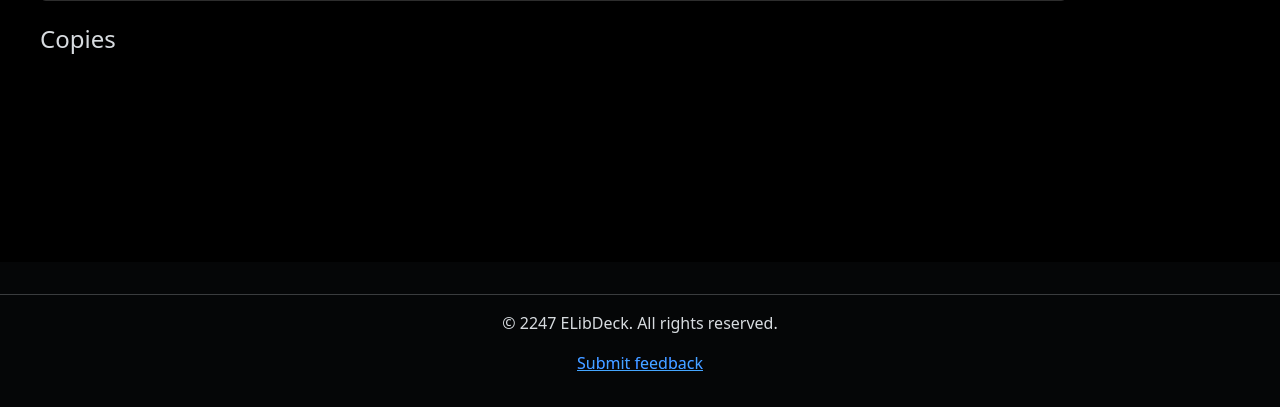
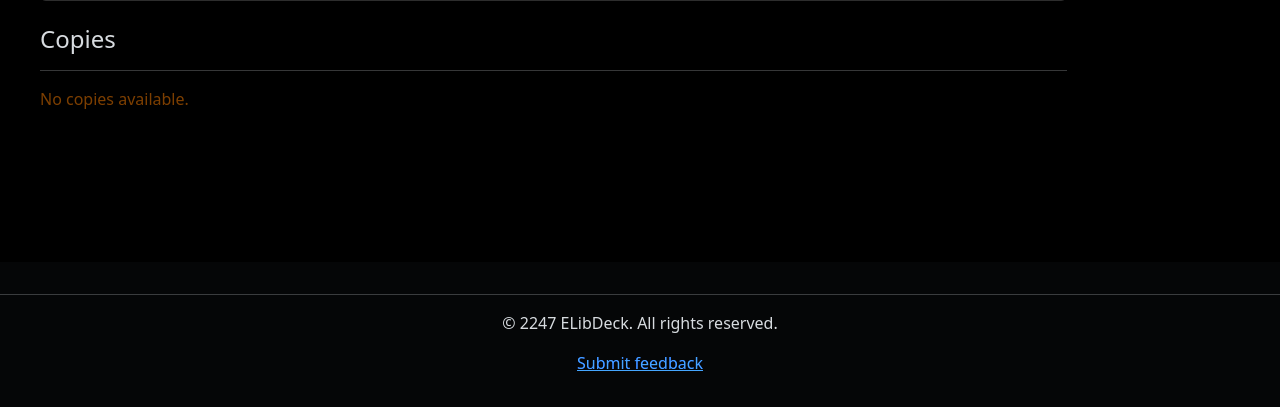
Before and after one commit to atharva7-g/elibdeck, a Django app: page /book/6 in a window 1280 px wide. Shown: the part 393-800 px from the top of the page. Run offline with Django 5.2, Linux system fonts and the light colour scheme; data comes from the database, SQL or seed files in the repository; both versions use the stored data as it was after the commit; some libraries are stand-ins or nearby versions.

Commit message:
add copies field. TODO: test.

```diff
--- a/books_catalog/forms.py
+++ b/books_catalog/forms.py
@@ -55,9 +55,11 @@ class AddAuthorForm(forms.ModelForm):
 
 
 class AddBookForm(forms.ModelForm):
+    available_copies = forms.IntegerField(min_value=1, initial=1, label="Number of Copies")
+
     class Meta:
         model = Book
-        fields = ['title', 'author', 'publication_date', 'genre', 'isbn', 'cover_image']
+        fields = ['title', 'author', 'publication_date', 'genre', 'isbn', 'cover_image', 'available_copies']
         widgets = {
             'publication_date': forms.NumberInput(attrs={'min': '1000', 'max': '9999'})
         }
--- a/books_catalog/templates/books_catalog/book_detail.html
+++ b/books_catalog/templates/books_catalog/book_detail.html
@@ -15,7 +15,6 @@
 
                     <!-- User's rating form -->
                     {% if user.is_authenticated %}
-                        <h4>Rating</h4>
                         {% if can_rate %}
                             {% if not user_rating %}
                                 <form method="post">
@@ -71,7 +70,10 @@
         <br>
 
         <h4>Copies</h4>
-
+        {% if available_copies_count > 0 %}
+                <p class="text-muted">
+                {{ available_copies_count }} available
+                </p>
             {% for copy in book.bookinstance_set.all %}
                 <hr/>
                 <p
@@ -81,13 +83,19 @@
                 {% if copy.status != 'a' %}
                     <p><strong>Due to be returned:</strong> {{ copy.due_date }}</p>
                 {% elif copy.status == 'a' and user.is_authenticated and not perms.books_catalog.can_mark_returned %}
-                <p><a href="{% url 'books_catalog:borrow-book' copy.id %}" class="btn btn-primary">Borrow book</a></p>
+                    <p><a href="{% url 'books_catalog:borrow-book' copy.id %}" class="btn btn-primary">Borrow book</a>
+                    </p>
                 {% endif %}
                 {% if perms.books_catalog.can_mark_returned %}
                     <p class="text-muted"><strong>Id:</strong> {{ copy.id }}</p>
                     <a href="{% url 'books_catalog:update-book' pk=book.pk %}" class="btn btn-primary">Edit</a>
                 {% endif %}
             {% endfor %}
+        {% else %}
+            <hr/>
+            <p class="text-warning">No copies available.</p>
+        {% endif %}
     </div>
 
+
 {% endblock %}
--- a/books_catalog/views.py
+++ b/books_catalog/views.py
@@ -104,11 +104,12 @@ class BookDetailView(generic.DetailView):
     template_name = 'books_catalog/book_detail.html'
     context_object_name = 'book'
 
+    def get_context_data(self, **kwargs):
 
-    def get_context_data(self, **kwargs):
         context = super().get_context_data(**kwargs)
         user_rating = None
         form = None
+        book = self.get_object()
 
         # Get user rating if authenticated
         if self.request.user.is_authenticated:
@@ -131,6 +132,9 @@ class BookDetailView(generic.DetailView):
                 context['rating'] = rating
             else:
                 context['rating_form'] = BookRatingForm()
+
+        available_copies = book.bookinstance_set.all().filter(status='a')
+        context['available_copies_count'] = available_copies.count()  # Display number of available copies
 
         return context
 
@@ -340,7 +344,15 @@ def add_book(request):
     if request.method == 'POST':
         form = AddBookForm(request.POST)
         if form.is_valid():
-            form.save()
+            book = form.save()
+
+            available_copies = request.POST.get('available_copies', 1)  # Get the number of copies to add, default to 1
+
+            for _ in range(int(available_copies)):
+                BookInstance.objects.create(
+                    book=book,
+                    status='a'  # You can set the status to 'available' by default
+                )
             messages.success(request, 'Book added successfully!', extra_tags="book-added-success")
             return redirect('books_catalog:books')
     else:
```
Also changed, not shown: data_import/views.py (+11 -1 lines), db.sqlite3, 2 other files. Lines whose indentation alone changed are shown as unchanged.
